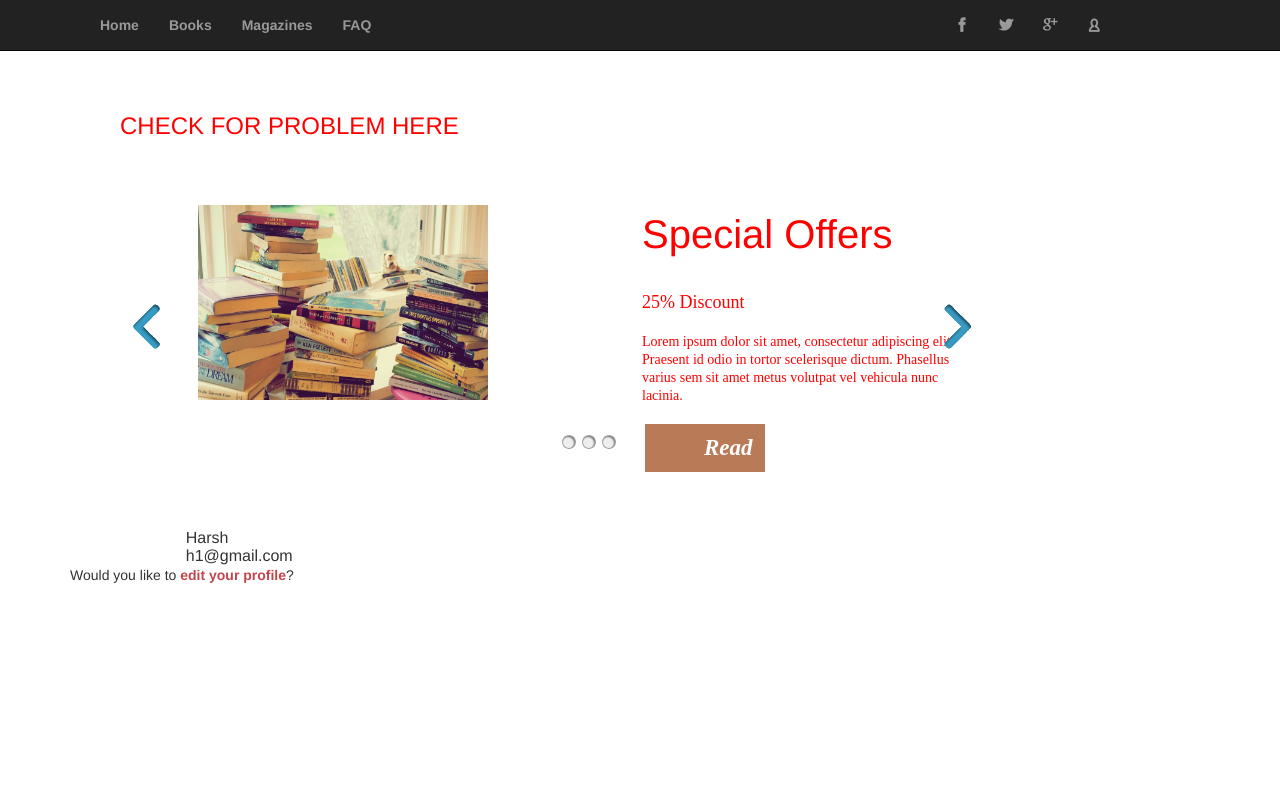
After one commit to Readers-Junction/website, a PHP site: page /books2.php in a window 1280 px wide. The commit adds this page. Run offline with PHP 8.4, Linux system fonts and the light colour scheme; a user stored in the database is signed in; data comes from the database, SQL or seed files in the repository.

Commit message:
Changed the welcome page

```diff
--- /dev/null
+++ b/books2.php
@@ -0,0 +1,184 @@
+<?PHP
+session_start();
+if (!(isset($_SESSION['login']) && $_SESSION['login'] != '')) {
+	header ("Location: index.html");
+	}
+
+?>
+<html>
+<!DOCTYPE html>
+<html lang="en">
+<head>
+    <meta charset="utf-8">
+    <meta name="viewport" content="width=device-width, initial-scale=1.0">
+    <meta name="description" content="Readers' Junction">
+    <link rel="shortcut icon" href="assets/img/favico.png">
+
+    <title> Welcome | Readers Junction | Books and Magazines on Rent</title>
+
+    <!-- Bootstrap core CSS -->
+    <link href="assets/css/bootstrap.css" rel="stylesheet">
+
+	<!-- Other CSS -->
+	<link rel="stylesheet" href="assets/css/subpage.css" type="text/css" />
+	<link rel="stylesheet" href="assets/css/icomoon.css">
+	<link rel="stylesheet" href="assets/css/slider.css">
+
+
+	<!-- JavaScript -->
+	<script type="text/javascript" src="assets/js/jquery.min.js"></script>
+	<script type="text/javascript" src="assets/js/jquery.jcarousel.min.js"></script>
+	<script type="text/javascript" src="assets/js/jcarousellite_1.0.1.js"></script>
+	<script type="text/javascript" src="assets/js/sliderFunctions.js"></script>
+
+</head>
+
+<body>
+		<!-- ==== NAVIGATION BAR ==== -->
+		<div id="navbar-main">
+			<div class="navbar navbar-inverse navbar-fixed-top">
+				<div class="container">
+					<div class="col-md-9">
+						<div class="navbar-collapse collapse">
+							<ul class="nav navbar-nav">
+								<li><a href="index.html" class="smoothScroll">Home</a></li>
+								<li> <a href="books.html" class="smoothScroll">Books</a></li>
+								<li> <a href="mags.html" class="smoothScroll">Magazines</a></li>
+								<li> <a href="faq.html" class="smoothScroll">FAQ</a></li>
+							</ul>
+						</div><!--/.nav-collapse -->
+					</div>
+					<div class="col-md-3">
+						<div class="social-icons">
+							<ul class="nav navbar-nav">
+								<li><a href="#" class="icon icon-facebook"></a></li>
+								<li><a href="#" class="icon icon-twitter"></a></li>
+								<li><a href="#" class="icon icon-google-plus"></a></li>
+								<li><a href="profile.php" class="icon icon-user"></a></li> <!--Will go to SEARCH BAR right end-->
+							</ul>
+						</div>
+					</div>
+				</div>
+			</div>
+		</div>
+
+
+	<div id="main_content" class="container">
+		<!-- ==== SLIDER ==== -->
+		<div id="slider">
+		<br><br><br><h3>CHECK FOR PROBLEM HERE</h3>
+			<div class="shell">
+				<ul>
+					<li>
+						<div class="image">
+							<img src="assets/img/slider1.jpg" alt="Slider 1" width = "300px" />
+						</div>
+						<div class="details">
+							<h2>Special Offers</h2>
+							<p class="title">25% Discount</p>
+							<p class="description">Lorem ipsum dolor sit amet, consectetur adipiscing elit. Praesent id odio in tortor scelerisque dictum. Phasellus varius sem sit amet metus volutpat vel vehicula nunc lacinia.</p>
+							<a href="offers.html" class="read-more-btn">Read More</a>
+						</div>
+					</li>
+					<li>
+						<div class="image">
+						</div>
+							<img src="assets/img/slider2.png" alt="Slider 2" width = "300px" />
+						<div class="details">
+							<h2>Most Popular</h2>
+							<p class="title">Check out the most popular books</p>
+							<p class="description">Lorem ipsum dolor sit amet, consectetur adipiscing elit. Praesent id odio in tortor scelerisque dictum. Phasellus varius sem sit amet metus volutpat vel vehicula nunc lacinia.</p>
+							<a href="#" class="read-more-btn">Read More</a>
+						</div>
+					</li>
+					<li>
+						<div class="image">
+						</div>
+							<img src="assets/img/slider3.jpg" alt="Slider 3" width = "300px" />
+						<div class="details">
+							<h2>Top Rated</h2>
+							<p class="title">Check out the top rated books</p>
+							<p class="description">Lorem ipsum dolor sit amet, consectetur adipiscing elit. Praesent id odio in tortor scelerisque dictum. Phasellus varius sem sit amet metus volutpat vel vehicula nunc lacinia.</p>
+							<a href="#" class="read-more-btn">Read More</a>
+						</div>
+					</li>
+				</ul>
+				<div class="nav">
+					<a href="#">1</a>
+					<a href="#">2</a>
+					<a href="#">3</a>
+				</div>
+			</div>
+		</div>
+
+		<?php
+	ini_set ("display_errors", "1");
+	error_reporting(E_ALL);
+
+  //require_once('appvars.php');
+	require_once('connectvars.php');
+
+	// Connect to the database
+	$connection = mysqli_connect(DB_HOST, DB_USER, DB_PASSWORD, DB_NAME);
+
+
+	$query = "SELECT * FROM users WHERE email = '" . $_SESSION['email'] . "'";
+
+	$data = mysqli_query($connection, $query);
+
+	if($data === FALSE) {
+    echo '234567: ', mysql_error();
+
+	die(mysql_error()); // TODO: better error handling
+	}
+
+	$row = mysqli_fetch_array($data);
+
+	echo '<table>';
+
+
+	echo '<tr><td class="label">Name:</td><td>' . $row['name'] . '</td></tr>';
+	echo '<tr><td class="label">Registered Email:</td><td>' . $row['email'] . '</td></tr>';
+
+	if (!empty($row['gender'])) {
+      echo '<tr><td class="label">Gender:</td><td>';
+      if ($row['gender'] == 'M') {
+        echo 'Male';
+      }
+      else if ($row['gender'] == 'F') {
+        echo 'Female';
+      }
+      else {
+        echo '?';
+      }
+      echo '</td></tr>';
+    }
+    if (!empty($row['birthdate'])) {
+      if (!isset($_GET['user_id']) || ($_SESSION['user_id'] == $_GET['user_id'])) {
+        // Show the user their own birthdate
+        echo '<tr><td class="label">Birthdate:</td><td>' . $row['birthdate'] . '</td></tr>';
+      }
+      else {
+        // Show only the birth year for everyone else
+        list($year, $month, $day) = explode('-', $row['birthdate']);
+        echo '<tr><td class="label">Year born:</td><td>' . $year . '</td></tr>';
+      }
+    }
+
+    if (!empty($row['city']) || !empty($row['state'])) {
+      echo '<tr><td class="label">Location:</td><td>' . $row['city'] . ', ' . $row['state'] . '</td></tr>';
+    }
+    if (!empty($row['picture'])) {
+      echo '<tr><td class="label">Picture:</td><td><img src="' . MM_UPLOADPATH . $row['picture'] .
+        '" alt="Profile Picture" /></td></tr>';
+    }
+    echo '</table>';
+    if (!isset($_GET['user_id']) || ($_SESSION['user_id'] == $_GET['user_id'])) {
+      echo '<p>Would you like to <a href="editprofile.php">edit your profile</a>?</p>';
+    }
+
+
+?>
+</div>
+</body>
+</html>
```
Also changed, not shown: welcome.php (+20 -122 lines), assets/img/books.png (added), assets/img/mags.jpg (added).
